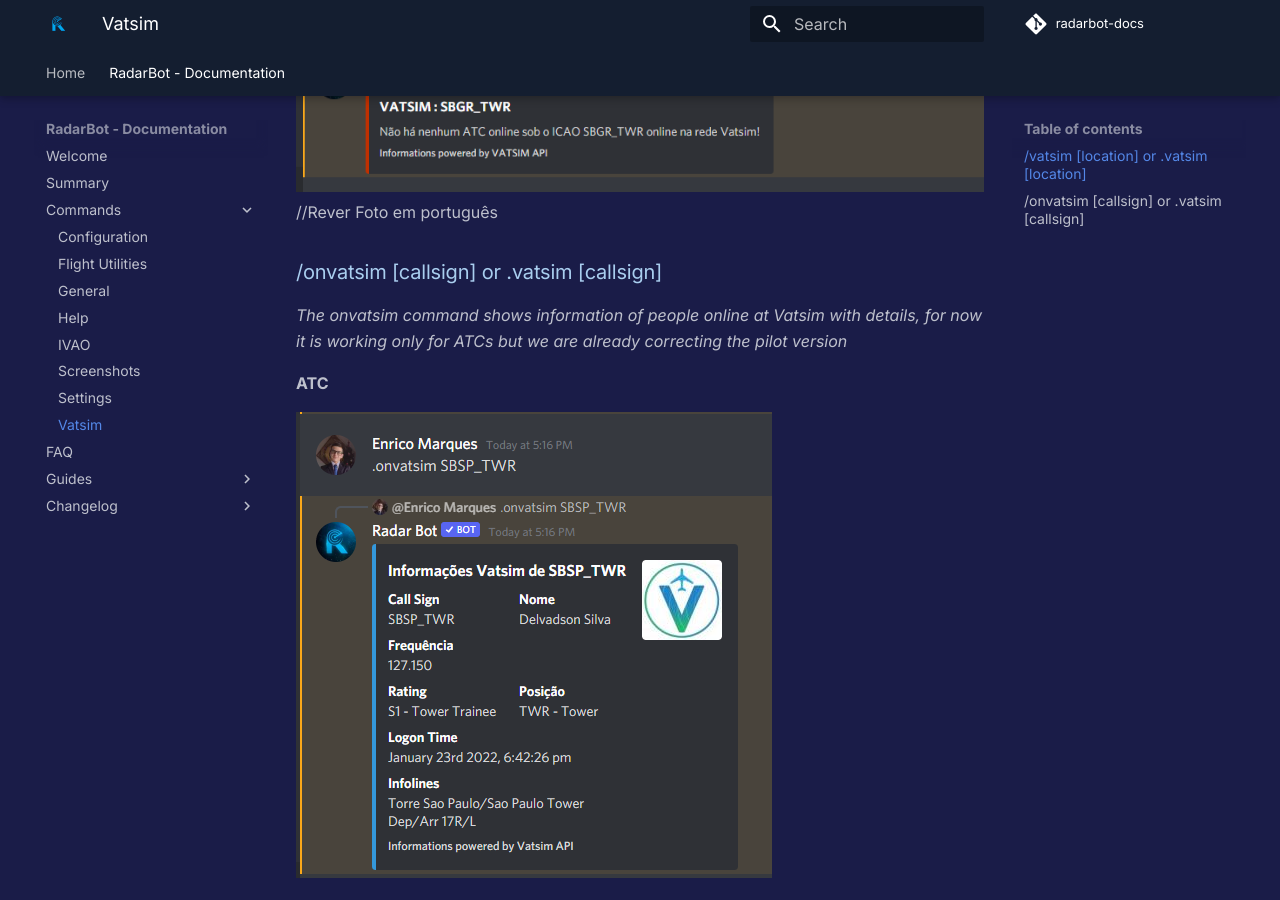
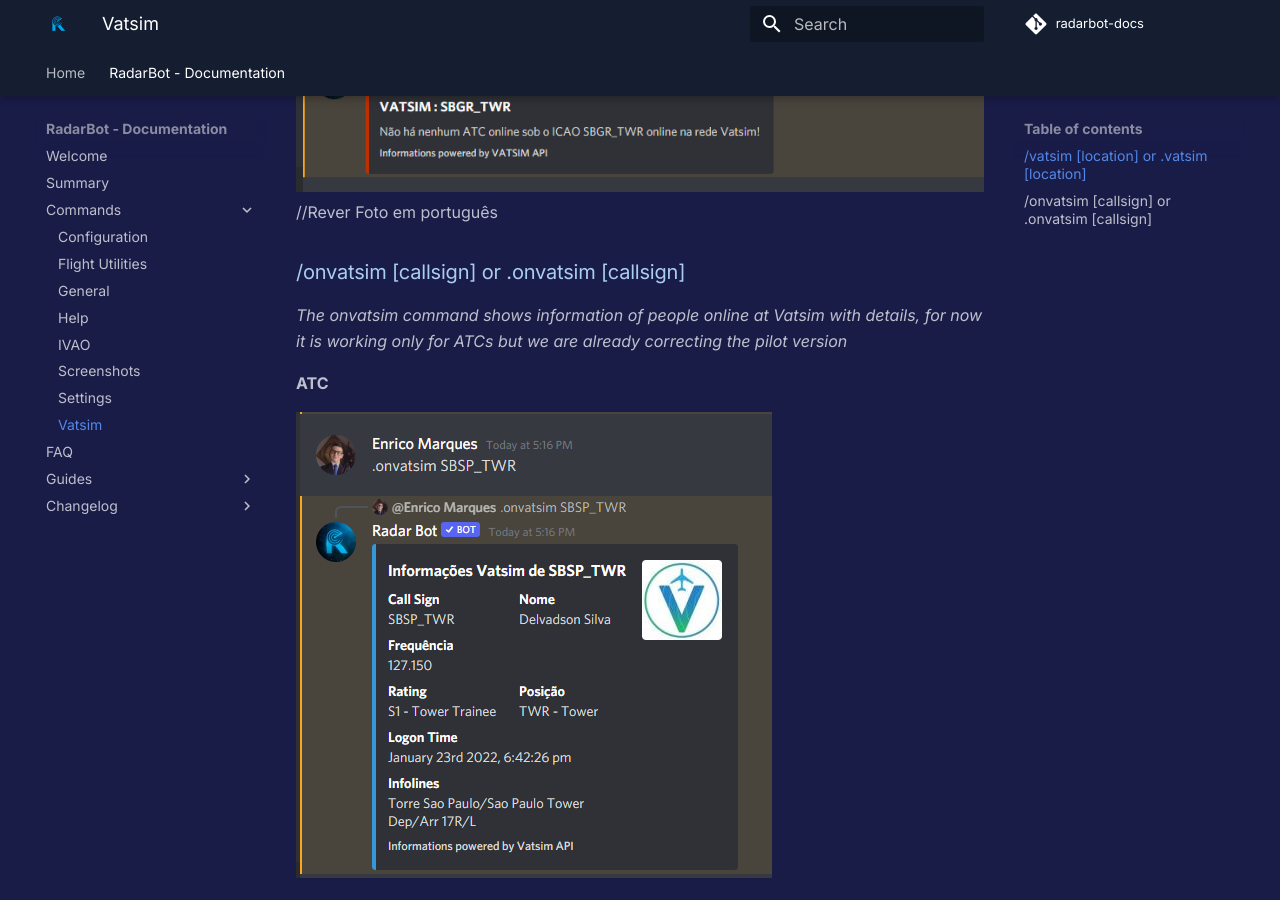
Before and after one commit to radarbot-team/radarbot-docs, an MkDocs documentation site: the page built from docs/radarbot-en/commands/Vatsim.md, in a window 1280 px wide and 900 px high, scrolled down 777 px. Built offline with MkDocs 1.6.1 and Material for MkDocs 9.7.7, drawn with Linux system fonts in a browser that asks for light colours; comment, search, counter and statistics services are not loaded.

Commit message:
Fix command onvatsim

```diff
--- a/docs/radarbot-en/commands/Vatsim.md
+++ b/docs/radarbot-en/commands/Vatsim.md
@@ -15,7 +15,7 @@
 //Rever Foto em português
 
 
-### /onvatsim [callsign] or .vatsim [callsign]
+### /onvatsim [callsign] or .onvatsim [callsign]
 *The onvatsim command shows information of people online at Vatsim with details, for now it is working only for ATCs but we are already correcting the pilot version*
 
 **ATC**
```
